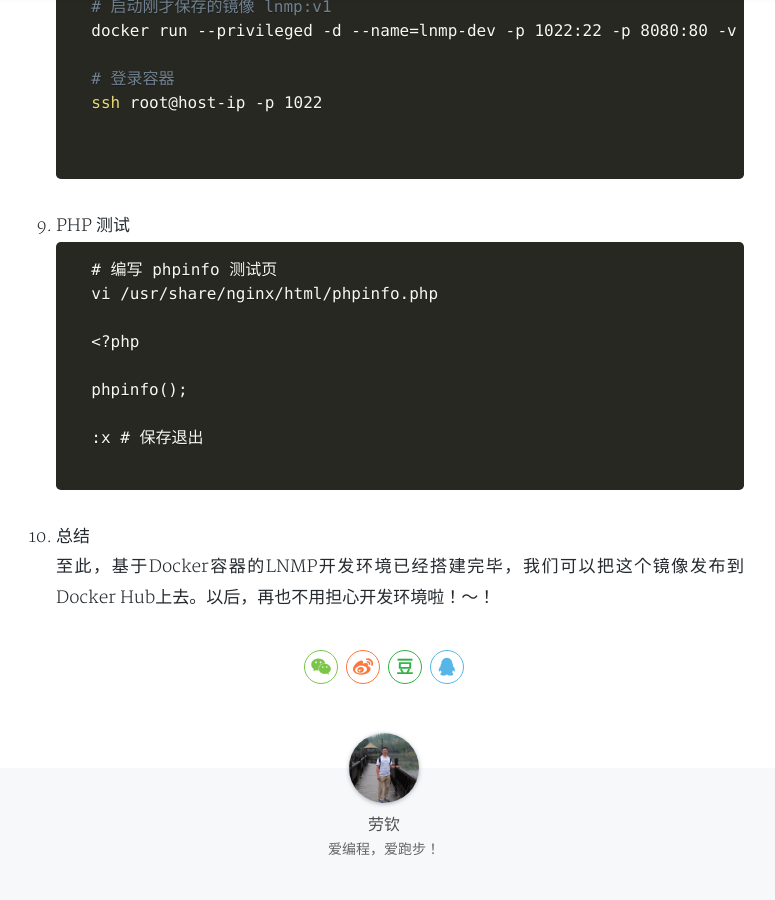
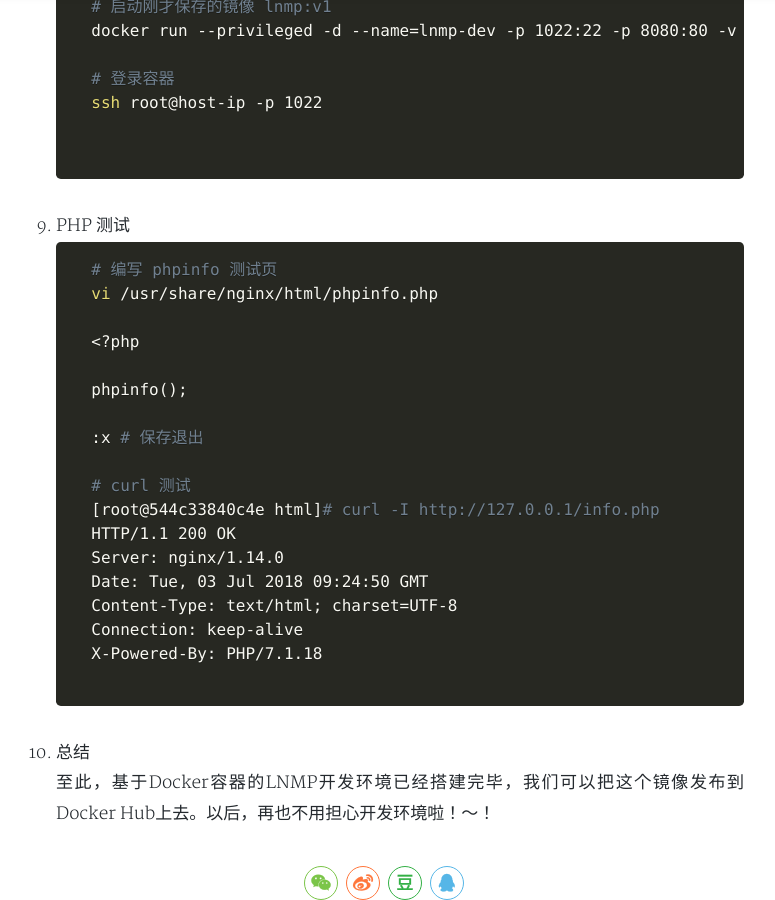
Before and after one commit to RitchieLao/RitchieLao.github.io, a Jekyll site: the page built from _posts/2018-07-03-docker-centos-lnmp.md, in a window 1280 px wide and 900 px high, scrolled down 5546 px. Shown: the whole window, without its empty margins (256-1031 px from the left). Built offline with Jekyll 4.4.1, drawn with Linux system fonts in a browser that asks for light colours; nearby versions of some CDN libraries; a style sheet for code colours, icons or effects is not loaded.

Commit message:
新帖：docker-centos-lnmp 排版修正-11

````diff
--- a/_posts/2018-07-03-docker-centos-lnmp.md
+++ b/_posts/2018-07-03-docker-centos-lnmp.md
@@ -228,7 +228,7 @@ tags: Docker WEB服务器
 
 9. PHP 测试
 
-	```
+	```bash
 	 # 编写 phpinfo 测试页
 	 vi /usr/share/nginx/html/phpinfo.php
 
@@ -238,6 +238,15 @@ tags: Docker WEB服务器
 
 	 :x # 保存退出
 
+	 # curl 测试
+	 [root@544c33840c4e html]# curl -I http://127.0.0.1/info.php
+	 HTTP/1.1 200 OK
+	 Server: nginx/1.14.0
+	 Date: Tue, 03 Jul 2018 09:24:50 GMT
+	 Content-Type: text/html; charset=UTF-8
+	 Connection: keep-alive
+	 X-Powered-By: PHP/7.1.18
+
 	```
 
 10. 总结
````
